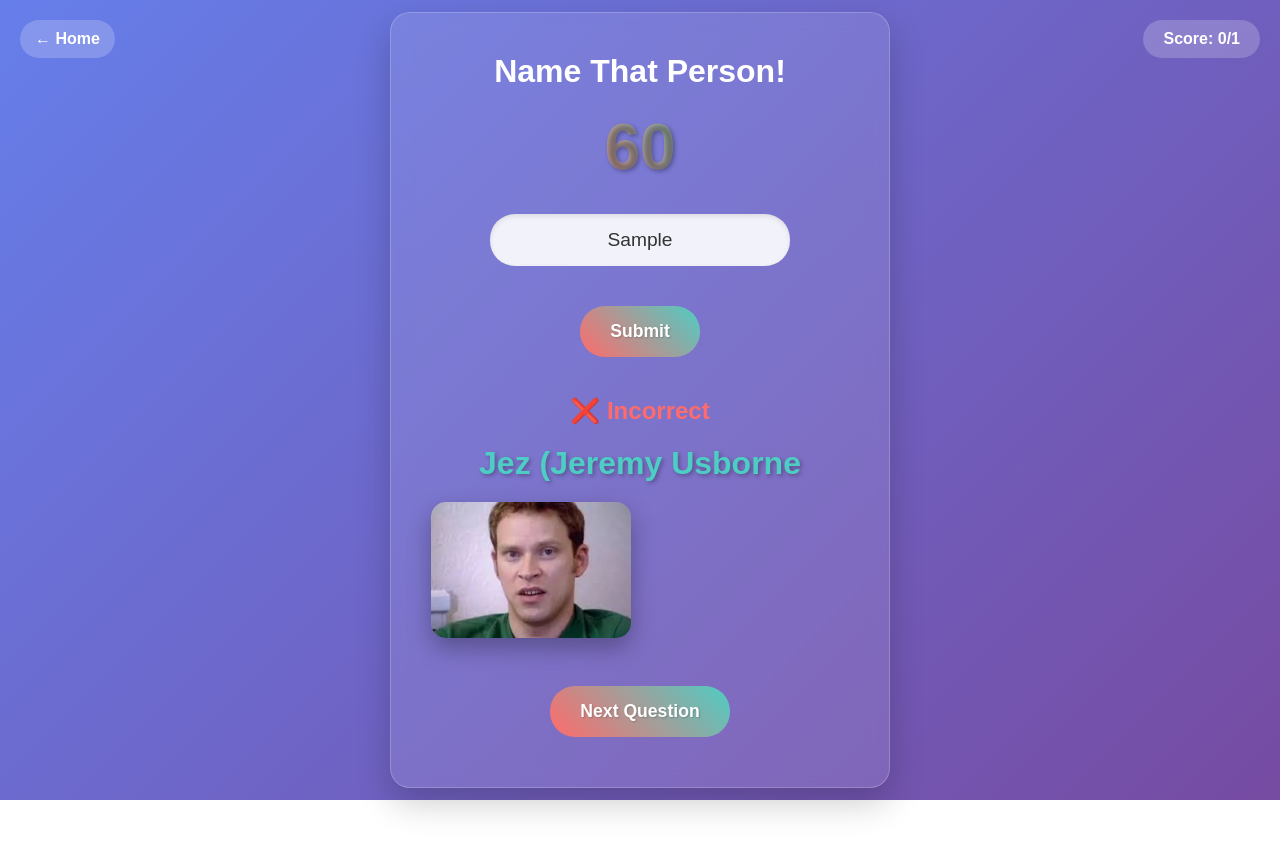
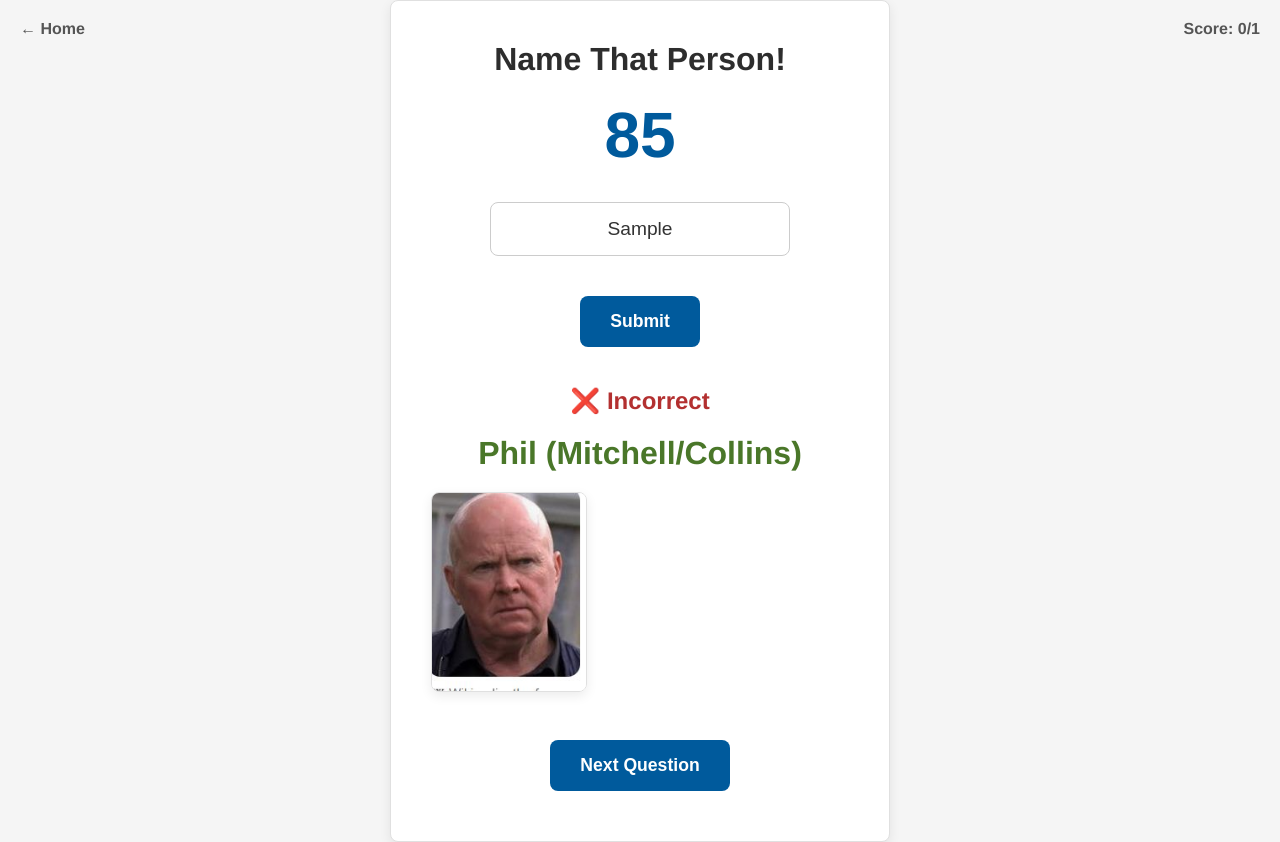
Before and after one commit to doors-of-perspective/maths, a plain HTML site: page name_guess_game.html in a window 1280 px wide. Both pictures are taken after typing "Sample" into the empty fields and a click on the button "Submit". Before the commit the page ends 800 px from the top, so only its background shows below. Drawn offline with Linux system fonts and the light colour scheme.

Commit message:
Update name_guess_game.html

```diff
--- a/name_guess_game.html
+++ b/name_guess_game.html
@@ -4,7 +4,7 @@
     <meta charset="UTF-8">
     <meta name="viewport" content="width=device-width, initial-scale=1.0">
     <title>Name Guessing Game</title>
-    <style>
+   <style>
         * {
             margin: 0;
             padding: 0;
@@ -12,36 +12,32 @@
         }
 
         body {
-            font-family: 'Arial', sans-serif;
-            background: linear-gradient(135deg, #667eea 0%, #764ba2 100%);
+            font-family: 'Helvetica Neue', Arial, sans-serif;
+            background-color: #f5f5f5; /* Light grey background */
             min-height: 100vh;
             display: flex;
             align-items: center;
             justify-content: center;
-            color: white;
+            color: #2d2d2d; /* Dark grey text */
         }
 
         .game-container {
-            background: rgba(255, 255, 255, 0.1);
-            backdrop-filter: blur(10px);
-            border-radius: 20px;
+            background: #ffffff; /* White container */
+            border-radius: 8px;
             padding: 40px;
-            box-shadow: 0 15px 35px rgba(0, 0, 0, 0.2);
+            box-shadow: 0 4px 12px rgba(0, 0, 0, 0.08); /* Subtle shadow */
             text-align: center;
             max-width: 500px;
             width: 90%;
-            border: 1px solid rgba(255, 255, 255, 0.2);
+            border: 1px solid #e0e0e0; /* Light border */
         }
 
         .number-display {
             font-size: 4rem;
             font-weight: bold;
             margin: 20px 0;
-            text-shadow: 2px 2px 4px rgba(0, 0, 0, 0.3);
-            background: linear-gradient(45deg, #ff6b6b, #4ecdc4);
-            -webkit-background-clip: text;
-            -webkit-text-fill-color: transparent;
-            background-clip: text;
+            color: #005a9c; /* Muted blue for the number */
+            /* Removed gradient text styles */
         }
 
         .input-container {
@@ -51,40 +47,42 @@
         input[type="text"] {
             padding: 15px 20px;
             font-size: 1.2rem;
-            border: none;
-            border-radius: 25px;
+            border: 1px solid #ccc;
+            border-radius: 8px;
             width: 100%;
             max-width: 300px;
             text-align: center;
-            background: rgba(255, 255, 255, 0.9);
+            background: #fff;
             color: #333;
-            box-shadow: inset 0 2px 5px rgba(0, 0, 0, 0.1);
-            transition: all 0.3s ease;
+            box-shadow: none; /* Removed inset shadow */
+            transition: border-color 0.3s ease;
         }
 
         input[type="text"]:focus {
             outline: none;
-            transform: scale(1.05);
-            box-shadow: 0 0 20px rgba(255, 255, 255, 0.3);
+            border-color: #005a9c; /* Blue border on focus */
+            transform: none; /* Removed scale effect */
+            box-shadow: none;
         }
 
         .button {
-            background: linear-gradient(45deg, #ff6b6b, #4ecdc4);
+            background: #005a9c; /* Muted blue background */
             border: none;
             padding: 15px 30px;
             font-size: 1.1rem;
-            border-radius: 25px;
+            border-radius: 8px;
             color: white;
             cursor: pointer;
             margin: 10px;
-            transition: all 0.3s ease;
+            transition: background-color 0.3s ease;
             font-weight: bold;
-            text-shadow: 1px 1px 2px rgba(0, 0, 0, 0.2);
+            text-shadow: none;
         }
 
         .button:hover {
-            transform: translateY(-2px);
-            box-shadow: 0 5px 15px rgba(0, 0, 0, 0.3);
+            background-color: #004170; /* Darker blue on hover */
+            transform: none;
+            box-shadow: none;
         }
 
         .answer-container {
@@ -103,25 +101,24 @@
             font-size: 2rem;
             font-weight: bold;
             margin: 20px 0;
-            color: #4ecdc4;
-            text-shadow: 2px 2px 4px rgba(0, 0, 0, 0.3);
+            color: #4a7729; /* Muted green for the answer name */
+            text-shadow: none;
         }
 
         .answer-image {
             max-width: 200px;
             max-height: 200px;
-            border-radius: 15px;
-            box-shadow: 0 10px 25px rgba(0, 0, 0, 0.3);
+            border-radius: 8px;
+            box-shadow: 0 4px 12px rgba(0, 0, 0, 0.08);
             margin: 20px 0;
+            border: 1px solid #e0e0e0;
         }
 
         .score {
             position: absolute;
             top: 20px;
             right: 20px;
-            background: rgba(255, 255, 255, 0.2);
-            padding: 10px 20px;
-            border-radius: 20px;
+            color: #555;
             font-weight: bold;
         }
 
@@ -132,29 +129,26 @@
         }
 
         .correct {
-            color: #4ecdc4;
+            color: #4a7729; /* Muted green */
         }
 
         .incorrect {
-            color: #ff6b6b;
+            color: #b33030; /* Muted red */
         }
 
         .home-link {
             position: absolute;
             top: 20px;
             left: 20px;
-            background: rgba(255, 255, 255, 0.2);
-            padding: 10px 15px;
-            border-radius: 20px;
             text-decoration: none;
-            color: white;
+            color: #555;
             font-weight: bold;
-            transition: all 0.3s ease;
+            transition: color 0.3s ease;
         }
 
         .home-link:hover {
-            background: rgba(255, 255, 255, 0.3);
-            transform: scale(1.05);
+            color: #005a9c;
+            text-decoration: underline;
         }
     </style>
 </head>
@@ -165,7 +159,7 @@
         Score: <span id="correct">0</span>/<span id="total">0</span>
     </div>
 
-    <div class="game-container">
+    <div class="game-container" id="gameContainer">
         <h1>Name That Person!</h1>
         <div class="number-display" id="currentNumber"></div>
 
@@ -278,20 +272,56 @@
             99: { name: "Pip (Great Expectations)", image: "images/paste-ec4b6f13bd6d10119312dd3a6d1475b367ca7788.jpg" }
         };
 
+        // --- NEW AND UPDATED CODE STARTS HERE ---
+
         let currentQuestion = null;
         let correctAnswers = 0;
         let totalAnswers = 0;
         let hasAnswered = false;
 
-        function getRandomNumber() {
-            const numbers = Object.keys(gameData);
-            return numbers[Math.floor(Math.random() * numbers.length)];
+        let questionQueue = [];
+
+        /**
+         * Shuffles an array in place using the Fisher-Yates algorithm.
+         * @param {Array} array The array to shuffle.
+         */
+        function shuffleArray(array) {
+            for (let i = array.length - 1; i > 0; i--) {
+                const j = Math.floor(Math.random() * (i + 1));
+                [array[i], array[j]] = [array[j], array[i]];
+            }
+        }
+
+        /**
+         * Initializes the game, shuffles the questions, and starts the first round.
+         */
+        function initGame() {
+            // Create a queue of all question numbers
+            questionQueue = Object.keys(gameData);
+            // Randomize the order of the questions
+            shuffleArray(questionQueue);
+
+            updateScore();
+            nextQuestion();
         }
 
         function startNewQuestion() {
-            currentQuestion = getRandomNumber();
+            // Check if all questions have been answered correctly
+            if (questionQueue.length === 0) {
+                document.getElementById('gameContainer').innerHTML = `
+                    <h1>🎉 Congratulations! 🎉</h1>
+                    <p class="result correct">You've answered all questions!</p>
+                    <p>Final Score: ${correctAnswers}/${totalAnswers}</p>
+                `;
+                return;
+            }
+
+            // Get the next question from the front of the queue
+            currentQuestion = questionQueue.shift();
+
             document.getElementById('currentNumber').textContent = currentQuestion;
             document.getElementById('guessInput').value = '';
+            document.getElementById('guessInput').disabled = false;
             document.getElementById('guessInput').focus();
             document.getElementById('answerContainer').classList.remove('show');
             hasAnswered = false;
@@ -309,11 +339,13 @@
 
             totalAnswers++;
             hasAnswered = true;
+            document.getElementById('guessInput').disabled = true;
 
-            // Simple matching - you can make this more sophisticated
-            const isCorrect = userGuess.toLowerCase() === correctAnswer.toLowerCase() ||
-                              correctAnswer.toLowerCase().includes(userGuess.toLowerCase()) ||
-                              userGuess.toLowerCase().includes(correctAnswer.toLowerCase());
+            // FIX: Check that the guess is not empty before comparing
+            const guessLower = userGuess.toLowerCase();
+            const answerLower = correctAnswer.toLowerCase();
+            const isCorrect = userGuess.length > 0 &&
+                              (guessLower === answerLower || answerLower.includes(guessLower));
 
             if (isCorrect) {
                 correctAnswers++;
@@ -322,6 +354,8 @@
             } else {
                 result.textContent = '❌ Incorrect';
                 result.className = 'result incorrect';
+                // If wrong, add the question back to the end of the list
+                questionQueue.push(currentQuestion);
             }
 
             answerName.textContent = correctAnswer;
@@ -329,9 +363,7 @@
             if (gameData[currentQuestion].image) {
                 answerImage.src = gameData[currentQuestion].image;
                 answerImage.style.display = 'block';
-                answerImage.onerror = function() {
-                    this.style.display = 'none';
-                };
+                answerImage.onerror = function() { this.style.display = 'none'; };
             } else {
                 answerImage.style.display = 'none';
             }
@@ -349,9 +381,10 @@
             document.getElementById('total').textContent = totalAnswers;
         }
 
-        // Allow Enter key to submit answer
+        // Allow Enter key to submit answer or move to the next question
         document.getElementById('guessInput').addEventListener('keypress', function(e) {
             if (e.key === 'Enter') {
+                e.preventDefault(); // Prevent form submission if it's in a form
                 if (hasAnswered) {
                     nextQuestion();
                 } else {
@@ -360,8 +393,8 @@
             }
         });
 
-        // Start the first question
-        startNewQuestion();
+        // Start the game
+        initGame();
     </script>
 </body>
 </html>
```
